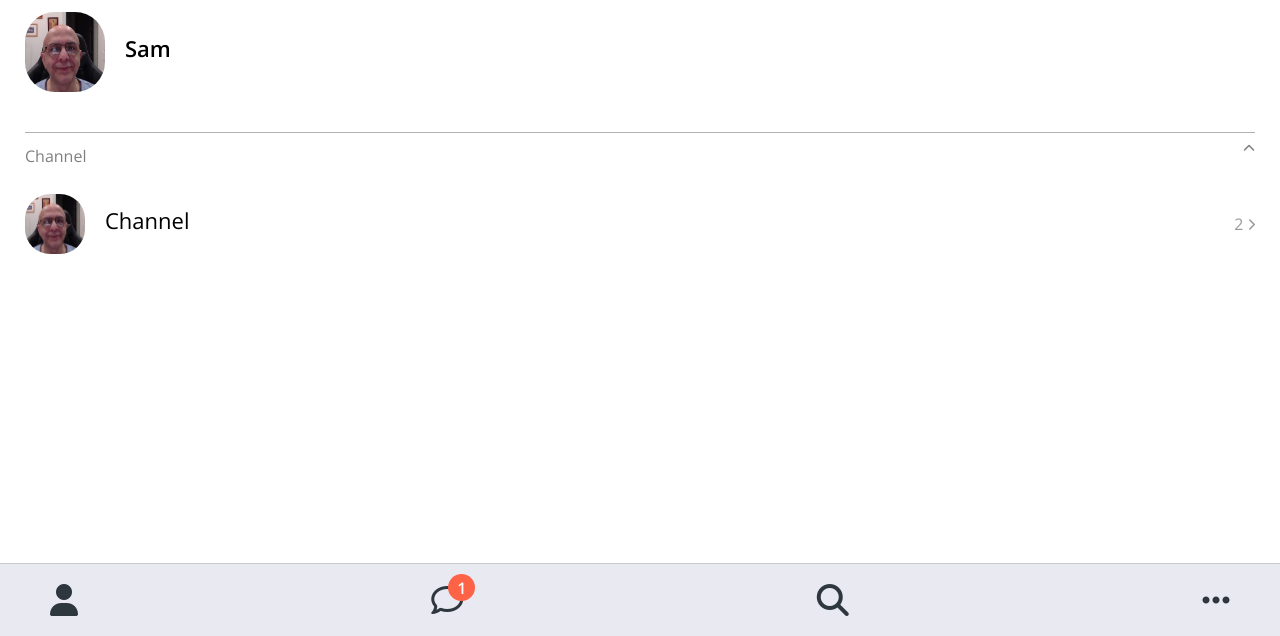
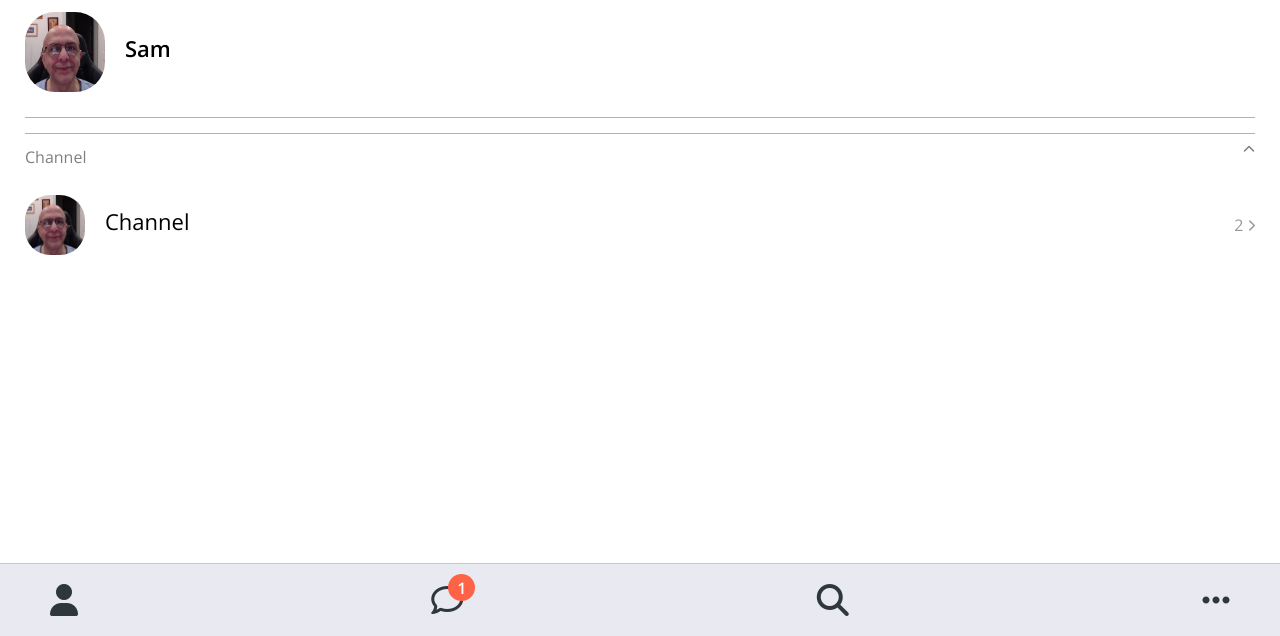
Before and after one commit to sabromeo/kokoa-clone-2020, a plain HTML site: page friends.html in a window 1280 px wide. Shown: the part 164-800 px from the top of the page. Drawn offline with nearby package versions, Linux system fonts and the light colour scheme.

Commit message:
Find Screen up to Chapter 6.23

```diff
--- a/css/components/user-component.css
+++ b/css/components/user-component.css
@@ -1,5 +1,6 @@
 .user-component {
   justify-content: space-between;
+  border-bottom: 5px;
 }
 
 .user-component,
--- a/css/variables.css
+++ b/css/variables.css
@@ -1,4 +1,6 @@
 :root {
   --yellow: #fae100;
   --horizontal-space:  25px;
+  --main-border:1px solid rgba(0, 0, 0, 0.3);
+  --grey-color:rgba(0,0,0,0.5);
 }
```
